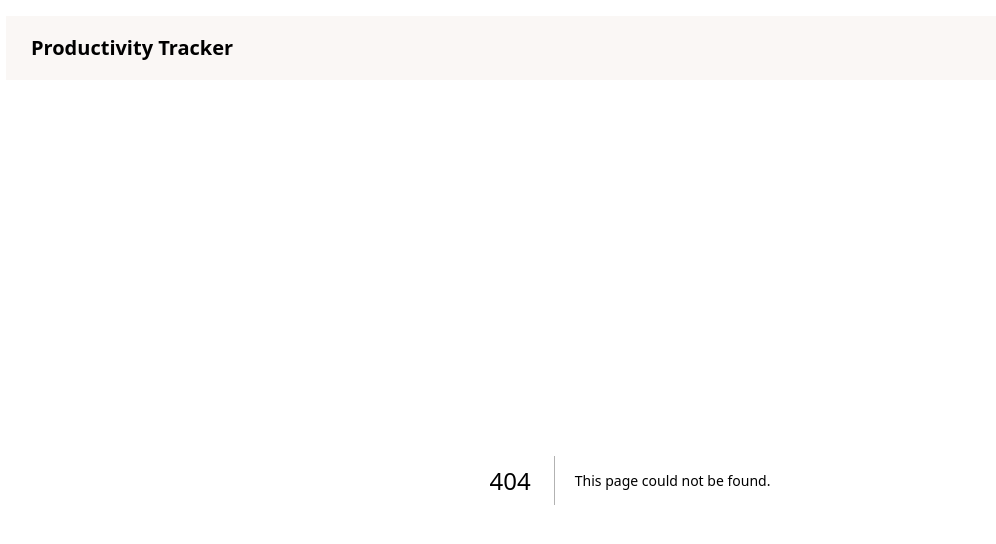
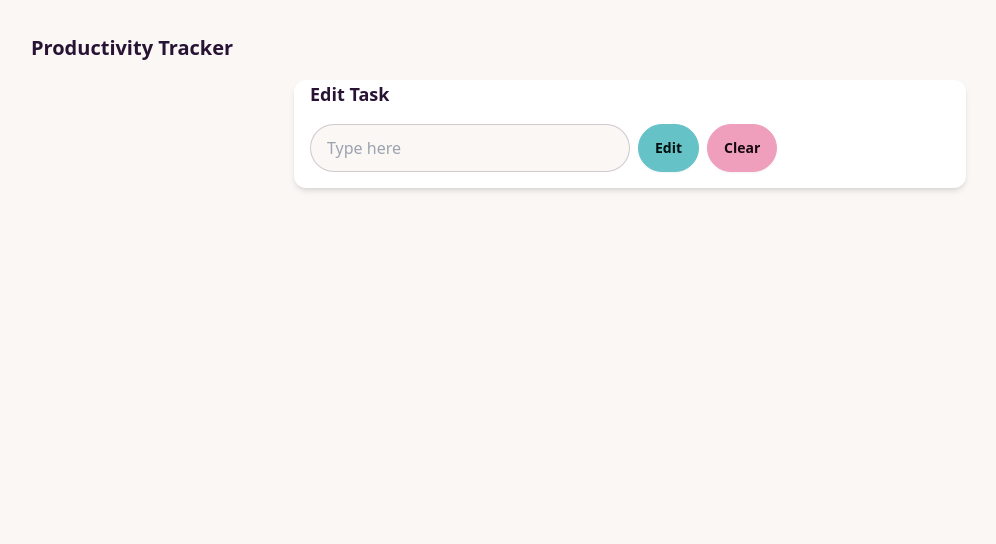
Before and after one commit to muj-mohmand/productivity-tracker, a Next.js app in the folder frontend/: page /task/edit_task in a window 1280 px wide. Before the commit this address had no page. Shown: the top 544 px of the page, without its empty margins (10-1006 px from the left). Built offline with nearby package versions, Linux system fonts and the light colour scheme; no server answers.

Commit message:
added edit task

```diff
--- /dev/null
+++ b/frontend/app/task/edit_task/page.tsx
@@ -0,0 +1,71 @@
+"use client";
+import Modal from "@/app/components/Modal";
+import React, { useActionState, useState } from "react";
+import { useAppSelector } from "@/lib/hooks";
+
+const apiBaseUrl = process.env.NEXT_PUBLIC_API_URL || "http://localhost:5169";
+
+export default function EditPage() {
+  const task = useAppSelector(state => state.task.task);
+  const [taskData, setTaskData] = useState("");
+
+  const [isModalVisible, setIsModalVisible] = useState(false);
+
+  const handleSubmit = async () => {
+    console.log("handlesubmit task.id, ", task.id);
+    try {
+      const response = await fetch(`${apiBaseUrl}/api/TaskItems/${task.id}`, {
+        method: "PUT",
+        headers: {
+          "Content-type": "application/json",
+        },
+        body: JSON.stringify(taskData),
+      });
+      if (response.ok) {
+        setIsModalVisible(true);
+      }
+    } catch (error) {
+      console.log("Error: Task was not updated.", error);
+    }
+  };
+
+  return (
+    <>
+      <div
+        className="max-w-md mx-auto bg-white rounded-xl shadow-md overflow-hidden md:max-w-2xl"
+        data-theme="cupcake"
+      >
+        <div className="pl-4 pb-4">
+          <h2 className="text-lg font-bold">Edit Task</h2>
+          <div className="flow-root">
+            <div className="label">
+              <span className="label-text">{task.description}</span>
+            </div>
+            <div className="flex space-x-2">
+              <input
+                type="text"
+                placeholder="Type here"
+                value={taskData}
+                className="input input-bordered w-full max-w-xs"
+                onChange={e => setTaskData(e.target.value)}
+              />
+              <button
+                className="btn btn-primary"
+                onClick={() => handleSubmit()}
+              >
+                Edit
+              </button>
+              <button
+                className="btn btn-secondary"
+                onClick={() => setTaskData("")}
+              >
+                Clear
+              </button>
+            </div>
+          </div>
+        </div>
+      </div>
+      {isModalVisible && <Modal text={"Task successfully updated."} />}
+    </>
+  );
+}
--- a/frontend/app/tasks/page.tsx
+++ b/frontend/app/tasks/page.tsx
@@ -6,13 +6,15 @@ import {
   isLoggedIn,
   setStateUserInfo,
 } from "../../lib/features/user/userSlice";
+import EditPage from "../task/edit_task/page";
+import { setStateTask } from "@/lib/features/task/taskSlice";
 
 interface UserInfo {
   name: string | null;
   email: string | null;
 }
 
-interface Task {
+export interface Task {
   id: number | null;
   userId: string;
   isComplete: boolean;
@@ -103,10 +105,32 @@ export default function TasksPage() {
         </tbody>
       );
     }
+
+    async function handleDeleteTask(id: number | null) {
+      try {
+        if (id) {
+          const response = await fetch(`${apiBaseUrl}/api/TaskItems/${id}`, {
+            method: "DELETE",
+          });
+          if (response.ok) {
+            const updatedTasksList = taskItems.filter(task => task.id != id);
+            setTaskItems(updatedTasksList);
+          }
+        }
+      } catch (error) {
+        console.log("Error occured, task not deleted: ", error);
+      }
+    }
+
+    function handleEditTask(task: Task) {
+      dispatch(setStateTask(task));
+      router.push("/task/edit_task");
+    }
+
     return (
       <tbody>
         {taskItems.map((task, index) => (
-          <tr key={index}>
+          <tr key={task.id}>
             <th className="w-0 px-10">
               <label>
                 <input type="checkbox" className="checkbox" />
@@ -118,6 +142,17 @@ export default function TasksPage() {
               <span className="badge badge-ghost badge-sm">
                 {task.isComplete ? "Completed" : "In Progress"}
               </span>
+            </td>
+            <td>
+              <button className="btn m-2" onClick={() => handleEditTask(task)}>
+                Edit
+              </button>
+              <button
+                className="btn btn-error"
+                onClick={() => handleDeleteTask(task.id)}
+              >
+                Delete
+              </button>
             </td>
           </tr>
         ))}
--- /dev/null
+++ b/frontend/lib/features/task/taskSlice.ts
@@ -0,0 +1,32 @@
+"use client";
+
+import { createSlice } from "@reduxjs/toolkit";
+
+interface Task {
+  id: number | null;
+  userId: string | null;
+  isComplete: boolean | null;
+  description: string | null;
+  createdAt: string | null;
+}
+
+const taskSlice = createSlice({
+  name: "task",
+  initialState: {
+    task: {
+      id: null,
+      userId: null,
+      isComplete: null,
+      description: null,
+      createdAt: null,
+    },
+  },
+  reducers: {
+    setStateTask: (state, action) => {
+      state.task = action.payload;
+    },
+  },
+});
+
+export const { setStateTask } = taskSlice.actions;
+export default taskSlice.reducer;
--- a/frontend/lib/store.ts
+++ b/frontend/lib/store.ts
@@ -1,11 +1,13 @@
 "use client";
 import { configureStore } from "@reduxjs/toolkit";
 import useReducer from "../lib/features/user/userSlice";
+import taskReducer from "../lib/features/task/taskSlice";
 
 export const makeStore = () => {
   return configureStore({
     reducer: {
       user: useReducer,
+      task: taskReducer,
     },
   });
 };
```
Also changed, not shown: 1 other file (tests, documents, lock files or other folders).
